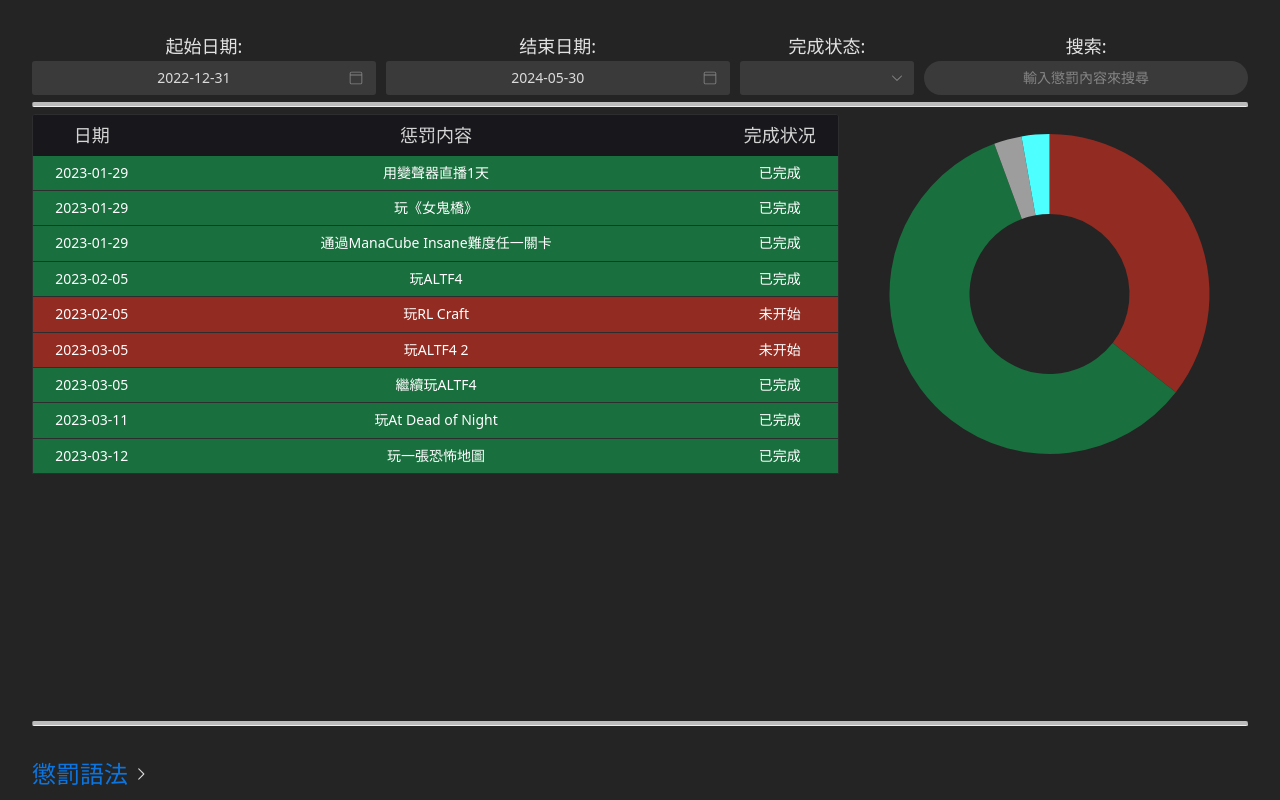
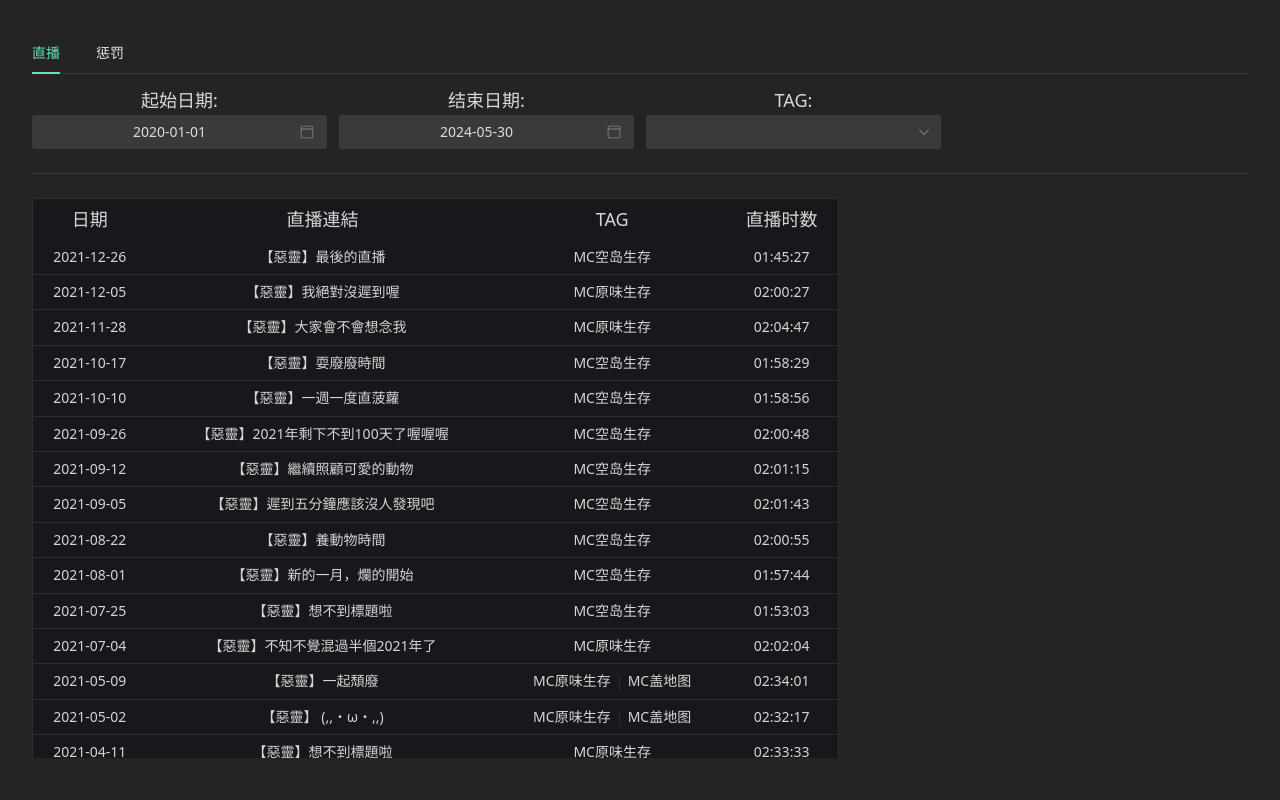
Before and after one commit to champsing/mercuryland, a Vue app: page / in a window 1280 px wide. Shown: the top 800 px of the page. Built offline with nearby package versions, Linux system fonts and the light colour scheme.

Commit message:
add new tab

```diff
--- a/src/App.vue
+++ b/src/App.vue
@@ -1,12 +1,19 @@
 <script setup lang="ts">
-import { NConfigProvider, darkTheme } from "naive-ui";
-
-import HelloWorld from "./components/HelloWorld.vue";
+import { NTabs, NTabPane, NConfigProvider, darkTheme } from "naive-ui";
+import Vod from "./components/Vod.vue";
+import Penalty from "./components/HelloWorld.vue"
 </script>
 
 <template>
     <n-config-provider :theme="darkTheme">
-        <HelloWorld />
+        <n-tabs type="line" default-value="vod" animated>
+            <n-tab-pane name="vod" tab="直播">
+                <Vod />
+            </n-tab-pane>
+            <n-tab-pane name="penalty" tab="惩罚">
+                <Penalty />
+            </n-tab-pane>
+        </n-tabs>
     </n-config-provider>
 </template>
 
--- a/src/components/Vod.vue
+++ b/src/components/Vod.vue
@@ -10,25 +10,6 @@ import {
     NDivider,
 } from "naive-ui";
 import vodLinkData from "../assets/vod.json";
-
-let filteredData = defineModel("filteredData", {
-    default: vodLinkData,
-});
-
-function filterVodData(
-    begTs: number,
-    endTs: number,
-    tag: string
-): typeof vodLinkData {
-    return vodLinkData
-        .filter(
-            (v) =>
-                v.date >= new Date(begTs).toISOString().slice(0, 10) &&
-                v.date <= new Date(endTs).toISOString().slice(0, 10)
-        )
-        .filter((v) => tag == "" || v.tags.includes(tag))
-        .sort((lhs, rhs) => lhs.date.localeCompare(rhs.date));
-}
 
 let filterBegTs = defineModel("filterBegTs", {
     default: 1577836800000,
@@ -64,11 +45,34 @@ let filterTag = defineModel("filterTag", {
     },
 });
 
-function tagOptions(): Array<{label: string, value: any}> {
-    return [...new Set(vodLinkData.flatMap(x => x.tags))]
+let filteredData = defineModel("filteredData", {
+    default: filterVodData(0, Date.now(), ""),
+});
+</script>
+
+<script lang="ts">
+function filterVodData(
+    begTs: number,
+    endTs: number,
+    tag: string
+): typeof vodLinkData {
+    return vodLinkData
+        .filter(
+            (v) =>
+                v.date >= new Date(begTs).toISOString().slice(0, 10) &&
+                v.date <= new Date(endTs).toISOString().slice(0, 10)
+        )
+        .filter((v) => tag == "" || v.tags.includes(tag))
+        .sort((lhs, rhs) => rhs.date.localeCompare(lhs.date));
+}
+
+function tagOptions(): Array<{ label: string; value: any }> {
+    return [...new Set(vodLinkData.flatMap((x) => x.tags))]
         .concat([""])
         .sort()
-        .map(x => { return {label: x, value: x} })
+        .map((x) => {
+            return { label: x, value: x };
+        });
 }
 
 function truncate(str: string, len: number) {
@@ -95,9 +99,13 @@ function openLink(link: string) {
             <n-date-picker type="date" v-model:value="filterEndTs" />
         </n-gi>
         <n-gi>
-            <label style="font-size: 18px;">TAG:</label>
+            <label style="font-size: 18px">TAG:</label>
             <n-space vertical>
-                <n-select v-model:value="filterTag" :options="tagOptions()" :consistent-menu-width="false" />
+                <n-select
+                    v-model:value="filterTag"
+                    :options="tagOptions()"
+                    :consistent-menu-width="false"
+                />
             </n-space>
         </n-gi>
     </n-grid>
@@ -162,7 +170,7 @@ function openLink(link: string) {
 }
 
 .detail {
-    height: 100%;
+    height: 70vh;
     width: 100%;
     padding: 0 0 0 0;
     margin: 0 0 0 0;
```
